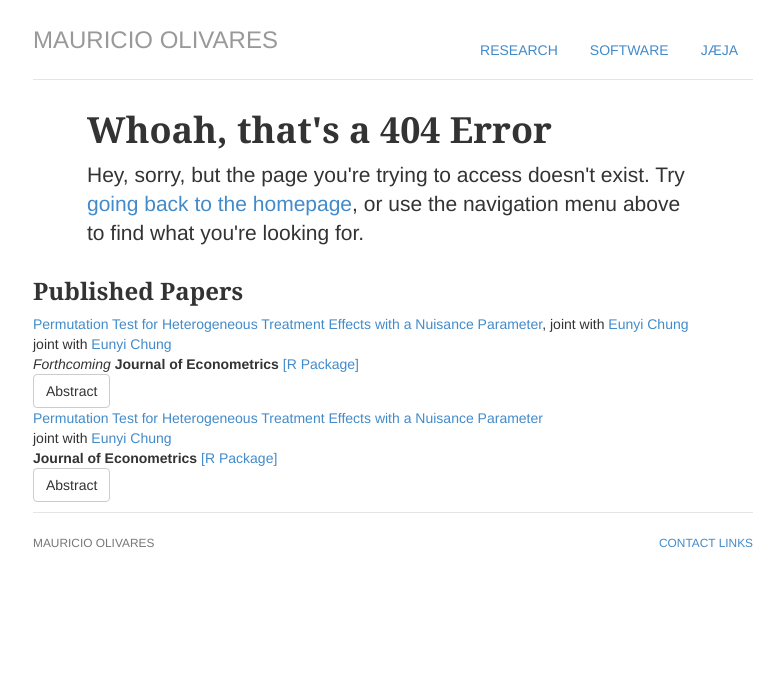
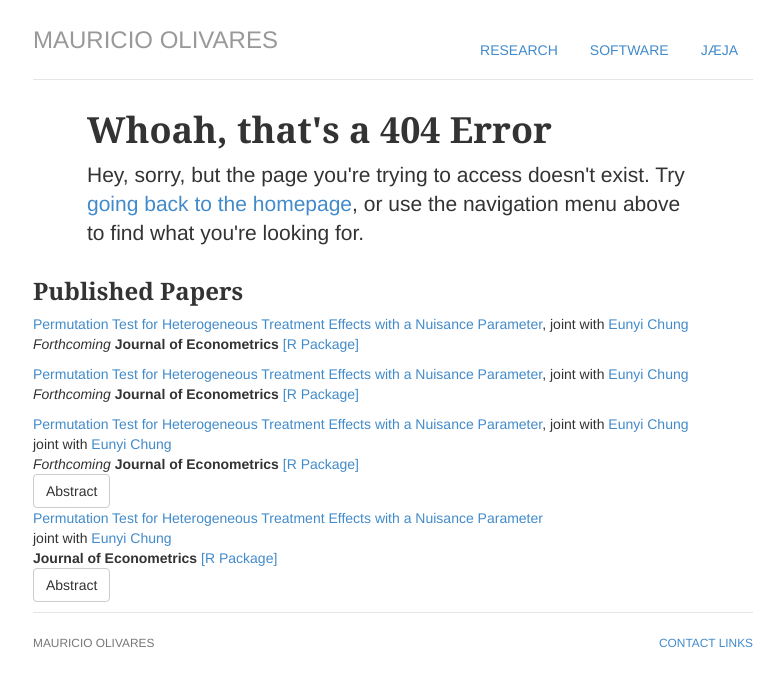
Before and after one commit to mauolivares/mauolivares.github.io, a Jekyll site: the page built from cv/index.html, in a window 1280 px wide. Shown: the top 687 px of the page, without its empty margins (247-1031 px from the left). Built offline with Jekyll 4.4.1, drawn with Linux system fonts in a browser that asks for light colours.

Commit message:
Paragraph rather than list

```diff
--- a/cv/index.html
+++ b/cv/index.html
@@ -9,6 +9,16 @@ title: 404 Error | Sorry, this page does not exist.
 </div>
 
         	<h3>Published Papers</h3>
+
+        	<p><a href="/files/HTE_WorkingPaper.pdf" title="Download Paper as PDF">Permutation Test for Heterogeneous Treatment Effects with a Nuisance Parameter</a>,
+			joint with <a href="https://sites.google.com/a/illinois.edu/eunyichung/">Eunyi Chung</a>
+			<br><i>Forthcoming </i><b>Journal of Econometrics</b> <a href="https://cran.r-project.org/web/packages/RATest/index.html" title="R Package">[R Package]</a>
+			</p>
+
+        	<p><a href="/files/HTE_WorkingPaper.pdf" title="Download Paper as PDF">Permutation Test for Heterogeneous Treatment Effects with a Nuisance Parameter</a>,
+			joint with <a href="https://sites.google.com/a/illinois.edu/eunyichung/">Eunyi Chung</a>
+			<br><i>Forthcoming </i><b>Journal of Econometrics</b> <a href="https://cran.r-project.org/web/packages/RATest/index.html" title="R Package">[R Package]</a>
+			</p>
 
 			<ul class="list-unstyled">
 				<li>
--- a/research/index.html
+++ b/research/index.html
@@ -20,8 +20,7 @@ description: Mauricio Olivares' research page.
 					<li>
 						<a href="/files/HTE_WorkingPaper.pdf" title="Download Paper as PDF">Permutation Test for Heterogeneous Treatment Effects with a Nuisance Parameter</a>,
 						joint with <a href="https://sites.google.com/a/illinois.edu/eunyichung/">Eunyi Chung</a>
-						<br><i>Forthcoming, </i><b>Journal of Econometrics</b>
-						<br><a href="https://cran.r-project.org/web/packages/RATest/index.html" title="R Package">[R Package]</a>
+						<br><i>Forthcoming, </i><b>Journal of Econometrics</b>  <a href="https://cran.r-project.org/web/packages/RATest/index.html" title="R Package">[R Package]</a>
 
 					</li>
 
```
